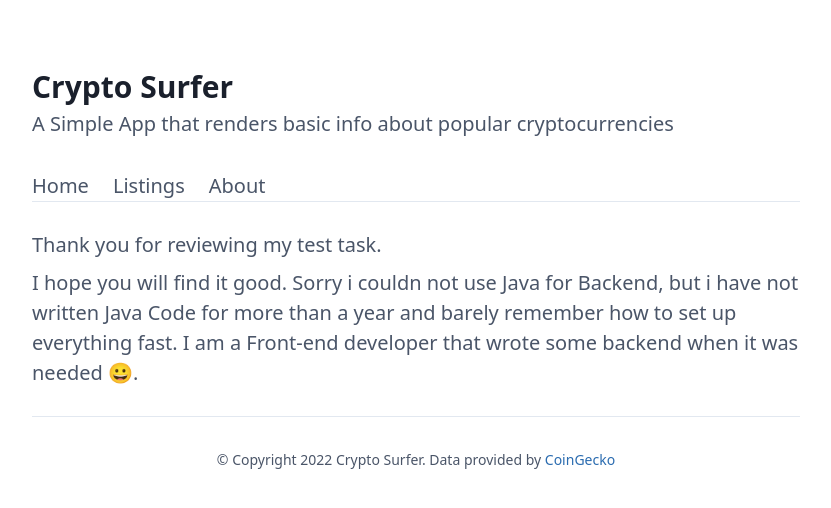
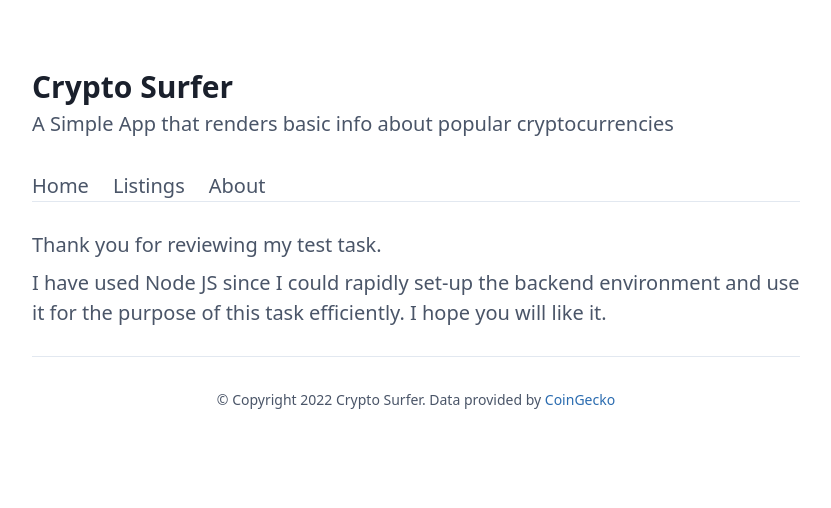
Before and after one commit to AlexeiCrr/crypto-surfer, a Next.js app: page /about in a window 1280 px wide. Shown: the top 508 px of the page, without its empty margins (224-1055 px from the left). Built offline with nearby package versions, Linux system fonts and the light colour scheme.

Commit message:
changed about

```diff
--- a/src/pages/about.tsx
+++ b/src/pages/about.tsx
@@ -6,10 +6,9 @@ const About = () => (
     <div>
       <p className="mb-2 mt-0">Thank you for reviewing my test task.</p>
       <p>
-        I hope you will find it good. Sorry i couldn not use Java for Backend,
-        but i have not written Java Code for more than a year and barely
-        remember how to set up everything fast. I am a Front-end developer that
-        wrote some backend when it was needed 😀.
+        I have used Node JS since I could rapidly set-up the backend environment
+        and use it for the purpose of this task efficiently. I hope you will
+        like it.
       </p>
     </div>
   </Main>
```
